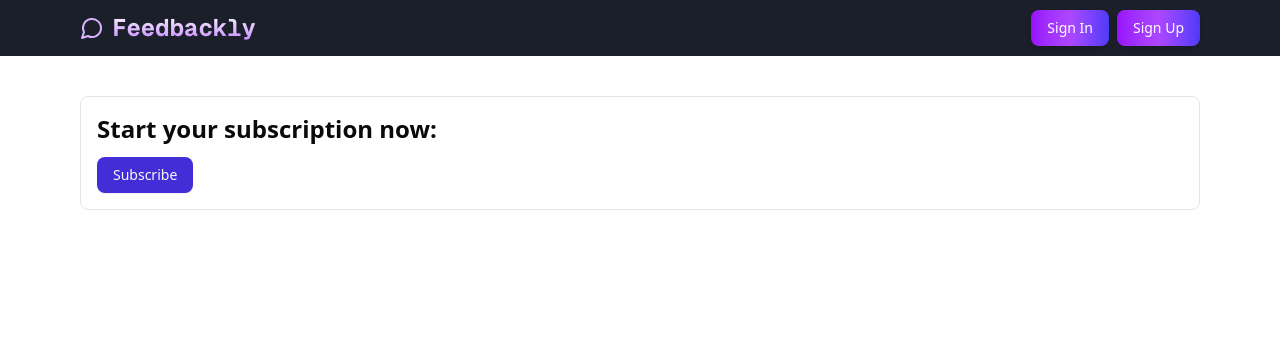
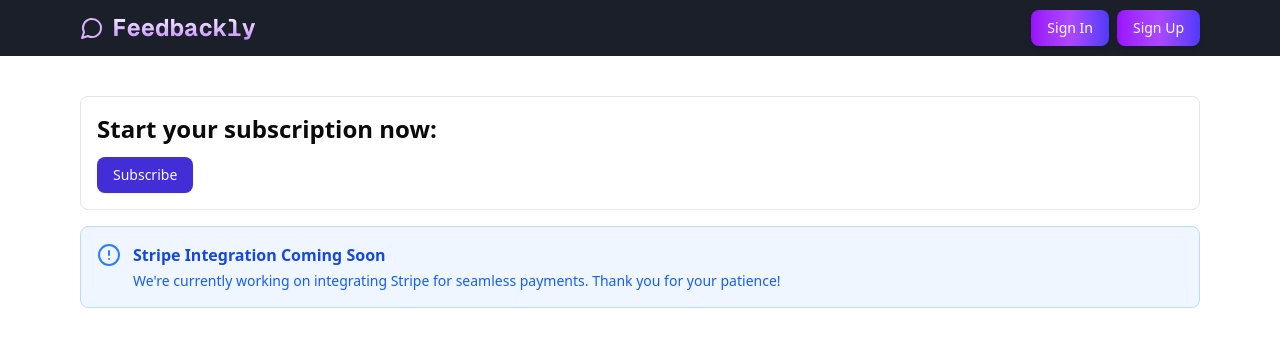
Before and after one commit to Hrithik0112/Feedbackly, a Next.js app: page /payments/subscribe in a window 1280 px wide. Shown: the top 346 px of the page. Built offline with nearby package versions, Linux system fonts and the light colour scheme; no server answers.

Commit message:
added info for coming soon feature of stripe

```diff
--- a/app/(user)/payments/page.tsx
+++ b/app/(user)/payments/page.tsx
@@ -3,6 +3,7 @@ import { db } from "@/db";
 import { subscriptions } from "@/db/schema";
 import { eq } from "drizzle-orm";
 import ManageSubscription from "./manage-subscription";
+import { AlertCircle } from "lucide-react";
 
 const page = async () => {
   const user =  await currentUser();
@@ -19,6 +20,7 @@ const page = async () => {
   const plan = subscription && subscription.subscribed ? 'premium' : 'free';
 
   return (
+    <div className="flex flex-col gap-4">
     <div className="p-4 border rounded-md">
       <h1 className="text-4xl mb-3">Subscription Details</h1>
       <p className="mb-2 text-lg">
@@ -26,6 +28,21 @@ const page = async () => {
       </p>
       <ManageSubscription  />
     </div>
+
+    {/* Notice Card */}
+      <div className="p-4 bg-blue-50 border border-blue-200 rounded-md">
+        <div className="flex items-start gap-3">
+          <AlertCircle className="text-blue-500" size={24} />
+          <div>
+            <h2 className="font-semibold text-blue-700">Stripe Integration Coming Soon</h2>
+            <p className="text-blue-600 text-sm mt-1">
+              We're currently working on integrating Stripe for seamless payments.
+              Thank you for your patience!
+            </p>
+          </div>
+        </div>
+      </div>
+    </div>
   )
 };
 
--- a/app/(user)/payments/subscribe/page.tsx
+++ b/app/(user)/payments/subscribe/page.tsx
@@ -1,5 +1,6 @@
 import { monthlyPlanId, yearlyPlanId } from "@/lib/payment";
 import SubscribeBtn from "../subscribe-btn";
+import { AlertCircle } from "lucide-react";
 
 export default async function Page ({ searchParams }: {
   searchParams: {
@@ -12,11 +13,27 @@ export default async function Page ({ searchParams }: {
   const planId = plan === "monthly" ? monthlyPlanId : yearlyPlanId;
 
   return (
+    <div className="flex flex-col gap-4">
     <div className="flex border p-4 rounded-md flex-col">
       <h1 className="text-2xl font-bold">Start your subscription now:</h1>
       <div className="w-fit mt-3">
         <SubscribeBtn price={planId} />
       </div>
     </div>
+
+    {/* Notice Card */}
+      <div className="p-4 bg-blue-50 border border-blue-200 rounded-md">
+        <div className="flex items-start gap-3">
+          <AlertCircle className="text-blue-500" size={24} />
+          <div>
+            <h2 className="font-semibold text-blue-700">Stripe Integration Coming Soon</h2>
+            <p className="text-blue-600 text-sm mt-1">
+              We're currently working on integrating Stripe for seamless payments.
+              Thank you for your patience!
+            </p>
+          </div>
+        </div>
+      </div>
+    </div>
   )
 }
```
